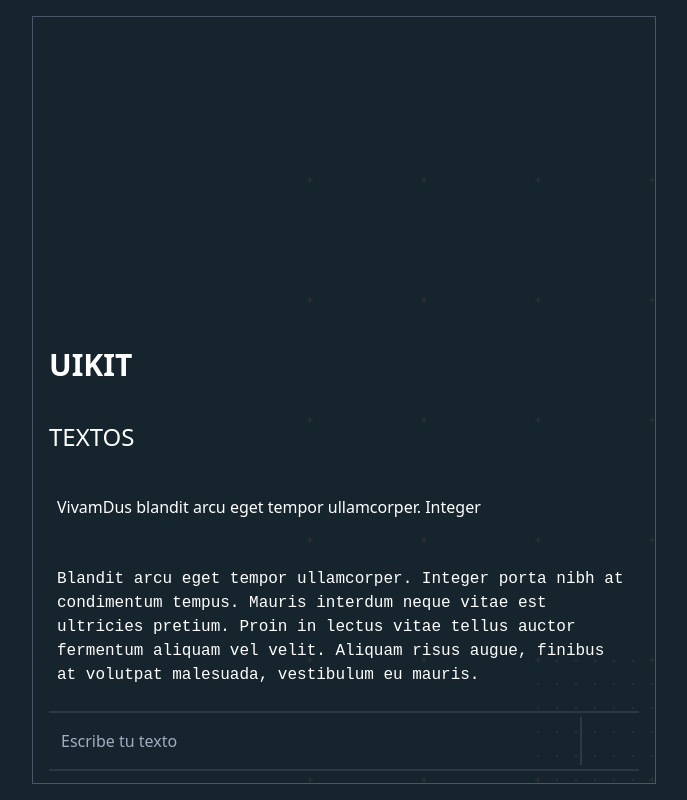
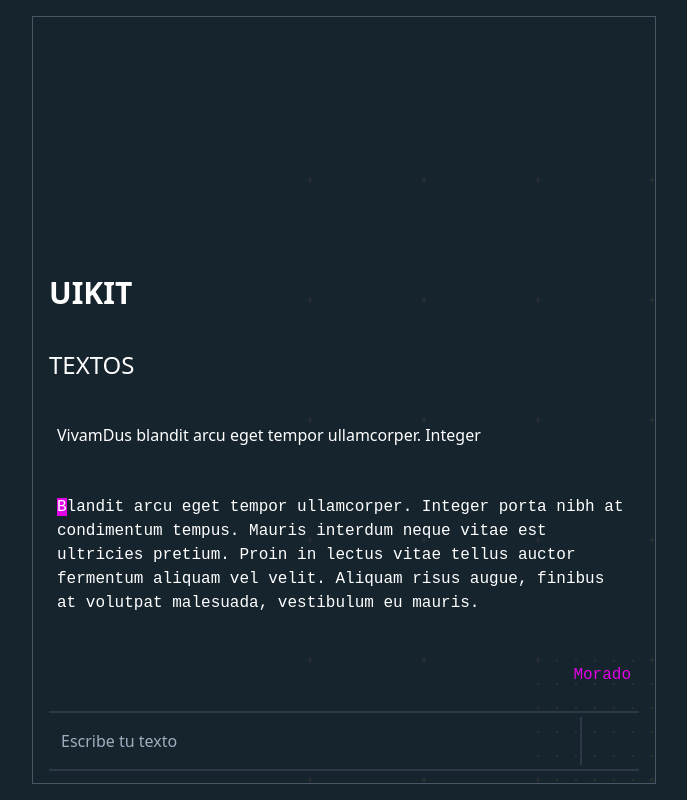
Before and after one commit to karlosgliberal/sinsi, a Next.js app: page /uikit in a window 1280 px wide. Shown: the whole page, without its empty margins (296-983 px from the left). Built offline with nearby package versions, Linux system fonts and the light colour scheme.

Commit message:
Más color para Sinsi

```diff
--- a/pages/uikit/index.js
+++ b/pages/uikit/index.js
@@ -13,16 +13,18 @@ export default () => (
       <div class="p-4">
         <h2 class="text-2xl text-white">TEXTOS</h2>
       </div>
-
-      <div>
-        <p class="text-white p-6">
-          VivamDus blandit arcu eget tempor ullamcorper. Integer
+      <p class="text-white p-6">
+        VivamDus blandit arcu eget tempor ullamcorper. Integer
         </p>
+      <div class="text-decoration">
         <p class="font-sinsimono p-6 text-white">
           Blandit arcu eget tempor ullamcorper. Integer porta nibh at condimentum tempus. Mauris interdum neque vitae est ultricies pretium. Proin in lectus vitae tellus auctor fermentum aliquam vel velit. Aliquam risus augue, finibus at volutpat malesuada, vestibulum eu mauris.
         </p>
+      </div>
 
-      </div>
+      <p class="text-right font-sinsimono p-6 text-sinsipurple">
+        Morado
+        </p>
       <div class="border-t-2 border-b-2 border-gray-800 p-1 mb-3 mx-4 grid grid-cols-submit">
         <div class="">
           <input type="text" class="border-0 bg-transparent w-full focus:border-transparent py-3 px-2 rounded-none" placeholder="Escribe tu texto"></input>
--- a/styles/main.css
+++ b/styles/main.css
@@ -13,3 +13,7 @@
 
     @apply bg-no-repeat;
 }
+
+.text-decoration p::first-letter {
+    @apply bg-sinsipurple;
+}
--- a/tailwind.config.js
+++ b/tailwind.config.js
@@ -35,6 +35,7 @@ module.exports = {
       colors: {
         purple: '#6C03AB',
         sinsiblue: '#16242D',
+        sinsipurple: '#E204E6',
       },
       gridTemplateColumns: {
         // Complex site-specific column configuration
```
